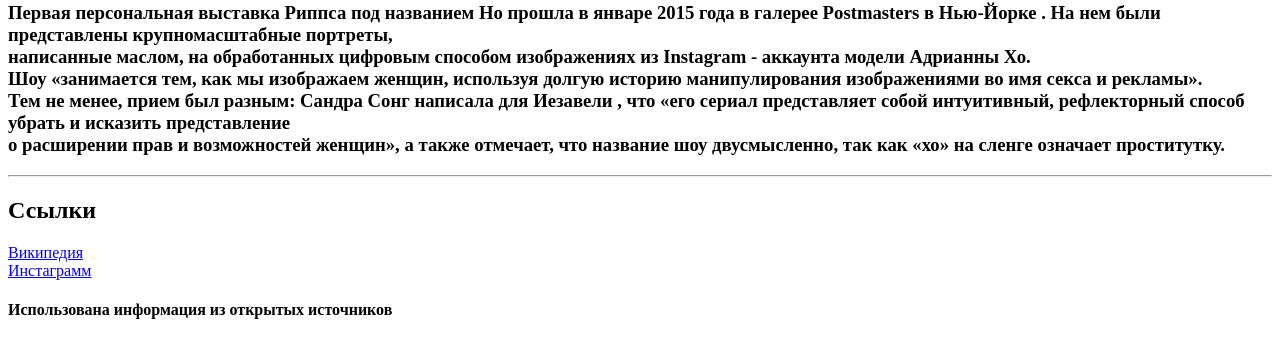
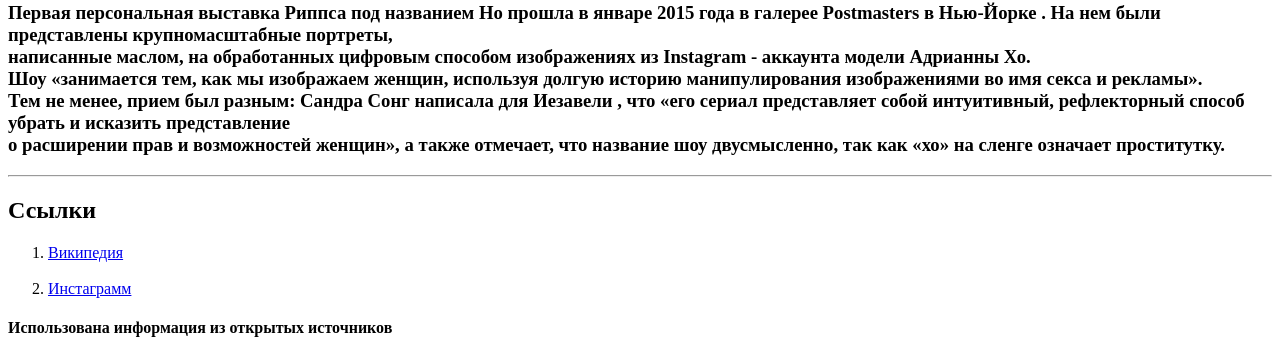
Before and after one commit to Magnific86/MCS, a plain HTML site: page Проект 1/main/index.html in a window 1280 px wide. Shown: the part 691-1049 px from the top of the page. Drawn offline with Linux system fonts and the light colour scheme.

Commit message:
Обновил

```diff
--- a/Проект 1/main/index.html
+++ b/Проект 1/main/index.html
@@ -32,10 +32,12 @@
            о расширении прав и возможностей женщин», а также отмечает, что название шоу двусмысленно, так как «хо» на сленге означает проститутку.</h3>
         <hr>
         <h2 id="chapter-four">Ссылки</h2>
-         <a href="https://en.wikipedia.org/wiki/Ryder_Ripps"
-         target="_blank">Википедия</a><br>
-         <a href="https://www.instagram.com/ryder_ripps/
-         target="_blank>Инстаграмм</a>
+         <ol>
+          <li><a href="https://en.wikipedia.org/wiki/Ryder_Ripps"
+         target="_blank">Википедия</a></li><br>
+          <li><a href="https://www.instagram.com/ryder_ripps/"
+         target="_blank">Инстаграмм</a></li>
+          </ol>
     </ul>
     <h4>Использована информация из открытых источников</h4>
  </body>
```
Also changed, not shown: 1_practice/index.html (deleted, +0 -12 lines), 2_practice/index.html (deleted, +0 -12 lines), 3_practice/index.html (deleted, +0 -12 lines), 1 other file.
